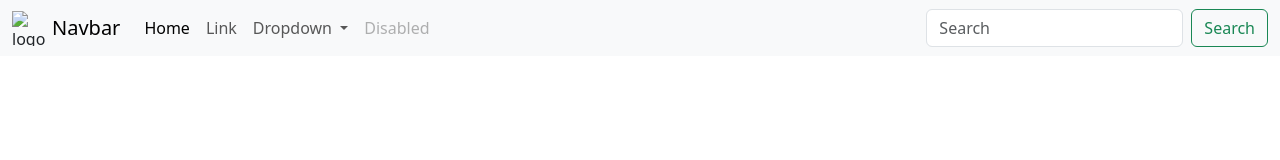
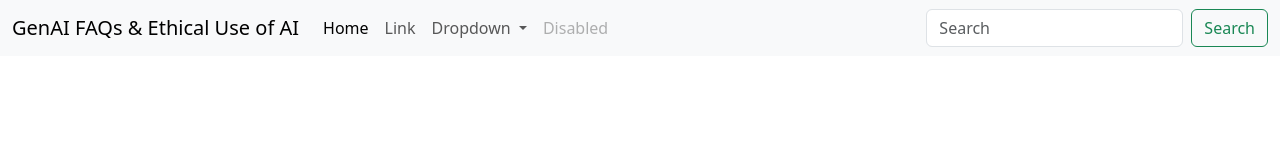
Before and after one commit to rmalte-cell/GenAI-FAQs-Ethical-Use-of-AI, a plain HTML site: page index.html in a window 1280 px wide. Drawn offline with nearby package versions, Linux system fonts and the light colour scheme.

Commit message:
Update index.html

```diff
--- a/index.html
+++ b/index.html
@@ -12,10 +12,9 @@
     <script src="https://cdn.jsdelivr.net/npm/bootstrap@5.3.8/dist/js/bootstrap.bundle.min.js" integrity="sha384-FKyoEForCGlyvwx9Hj09JcYn3nv7wiPVlz7YYwJrWVcXK/BmnVDxM+D2scQbITxI" crossorigin="anonymous"></script>
     <nav class="navbar navbar-expand-lg bg-body-tertiary">
     <div class="container-fluid">
-    <img src = "" alt = "logo" width = "40" height = "35">
 
-    <a class="navbar-brand" href="Index.html">Navbar</a>
-    <button class="navbar-toggler" type="button" data-bs-toggle="collapse" data-bs-target="#navbarSupportedContent" aria-controls="navbarSupportedContent" aria-expanded="false" aria-label="Toggle navigation">
+    <a class="navbar-brand" href="Index.html">GenAI FAQs & Ethical Use of AI</a>
+    <button class="navbar-toggler" type="button" data-bs-toggle="collapse" data-bs-		target="#navbarSupportedContent" aria-controls="navbarSupportedContent" aria-expanded="false" aria-label="Toggle navigation">
     <span class="navbar-toggler-icon"></span>
     </button>
     <div class="collapse navbar-collapse" id="navbarSupportedContent">
```
